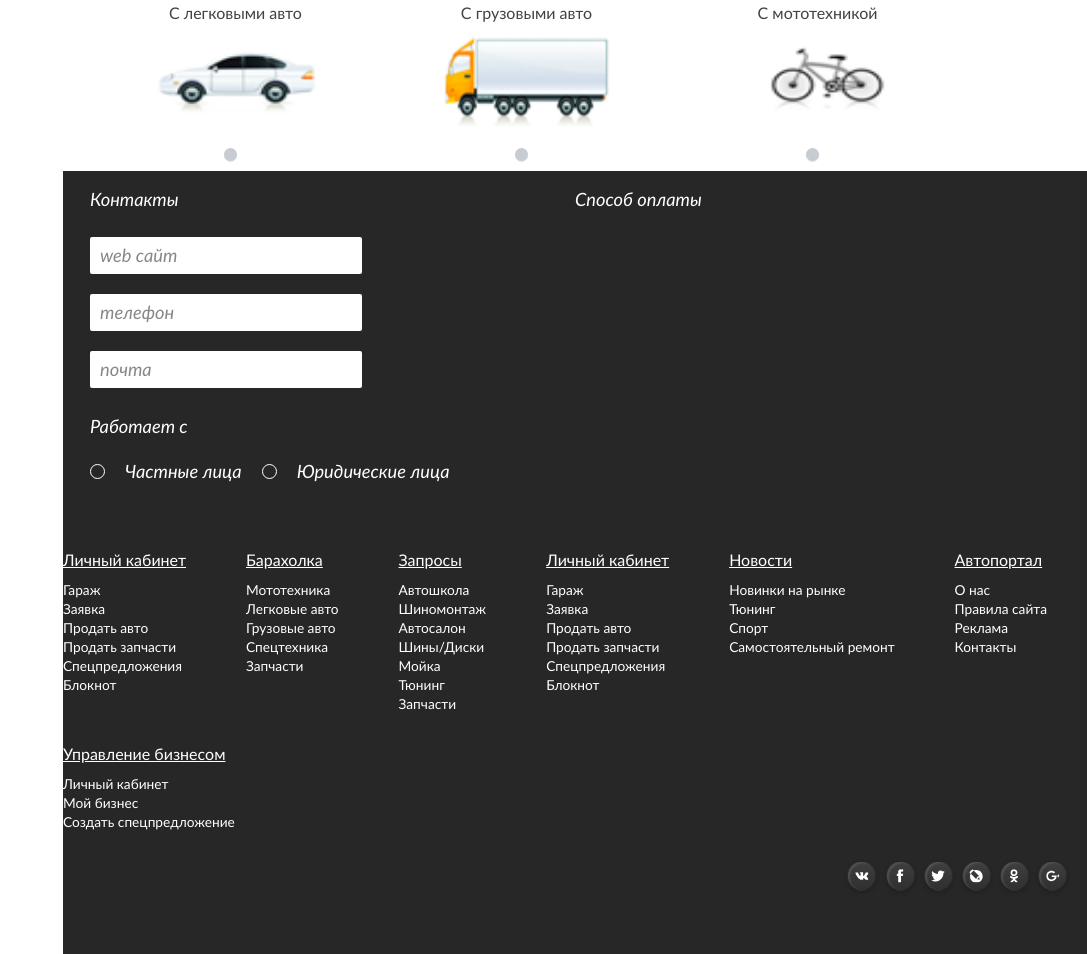
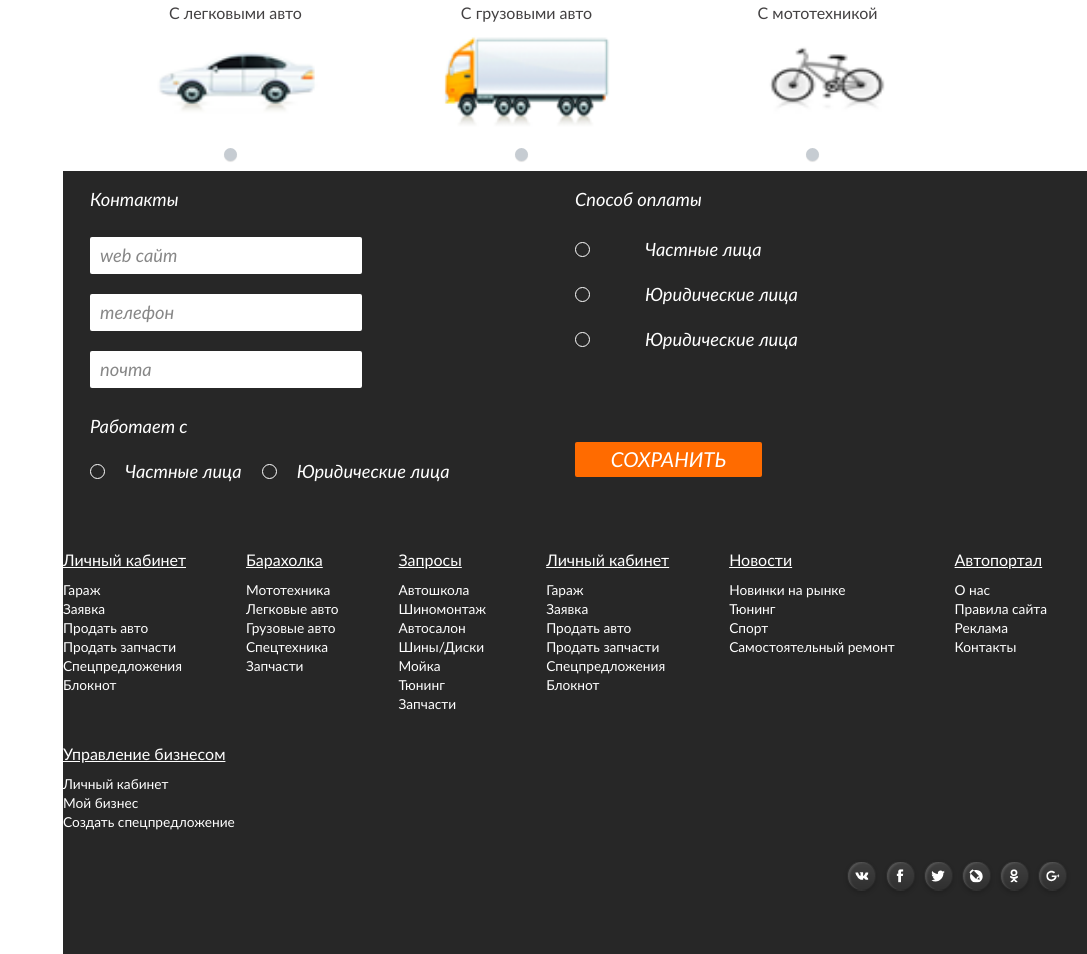
Before and after one commit to Kirbaba/carbax, a website: page businnes_reg.html in a window 1280 px wide. Shown: the part 1342-2296 px from the top of the page, without its empty margins (193-1280 px from the left). Drawn offline with nearby package versions, Linux system fonts and the light colour scheme.

Commit message:
business registration desktop

```diff
--- a/app/sass/content/_business.scss
+++ b/app/sass/content/_business.scss
@@ -545,5 +545,60 @@
     position: relative;
     width: 50%;
     float: left;
+    &--check {
+      display: none;
+    }
+    &--check + .business-footer__payment--forcheck {
+      display: block;
+      position: relative;
+      width: 100%;
+      float: left;
+      color: #fff;
+      font-family: $calibri;
+      font-size: 16px;
+      font-style: italic;
+      line-height: 13px;
+      margin: 15px auto;
+    }
+    &--check + .business-footer__payment--forcheck .business-footer__payment--checked {
+      display: block;
+      width: 13px;
+      height: 13px;
+      border: none;
+      border-radius: 50%;
+      border: 1px solid #fff;
+      float: left;
+      background-color: transparent;
+      cursor: pointer;
+      margin-right: 55px;
+    }
+    &--check:checked + .business-footer__payment--forcheck .business-footer__payment--checked {
+      background-image: url('../img/icons/checked.png');
+      background-repeat: no-repeat;
+      -webkit-background-size: cover;
+      background-size: cover;
+      background-color: transparent;
+    }
+    &--send{
+      display: block;
+      position: relative;
+      width: 187px;
+      height: 35px;
+      float: left;
+      background-color: #ff6b00;
+      border-radius: 2px;
+      text-align: center;
+      color: white;
+      font-family: $calibri;
+      font-size: 18px;
+      font-style: italic;
+      text-transform: uppercase;
+      line-height: 30px;
+      margin-top: 80px;
+      @include transition(0.4s);
+      &:hover{
+        background-color: #cc5600;
+      }
+    }
   }
 }
--- a/businnes_reg.html
+++ b/businnes_reg.html
@@ -768,6 +768,24 @@
 
                         <span class="business-footer__title">Способ оплаты</span>
 
+                        <input class="business-footer__payment--check" type="checkbox" id="18_1">
+                        <label class="business-footer__payment--forcheck" for="18_1">
+                            <span class="business-footer__payment--checked"></span>Частные лица
+                        </label>
+
+                        <input class="business-footer__payment--check" type="checkbox" id="19_1">
+                        <label class="business-footer__payment--forcheck" for="19_1">
+                            <span class="business-footer__payment--checked"></span>Юридические лица
+                        </label>
+
+                        <input class="business-footer__payment--check" type="checkbox" id="20_1">
+                        <label class="business-footer__payment--forcheck" for="20_1">
+                            <span class="business-footer__payment--checked"></span>Юридические лица
+                        </label>
+
+
+                        <a href="#" class="business-footer__payment--send">сохранить</a>
+
                     </div>
 
                 </div>
```
Also changed, not shown: app/html/pages/businnes_reg.html (+18 -0 lines), css/style.min.css, 1 other file.
